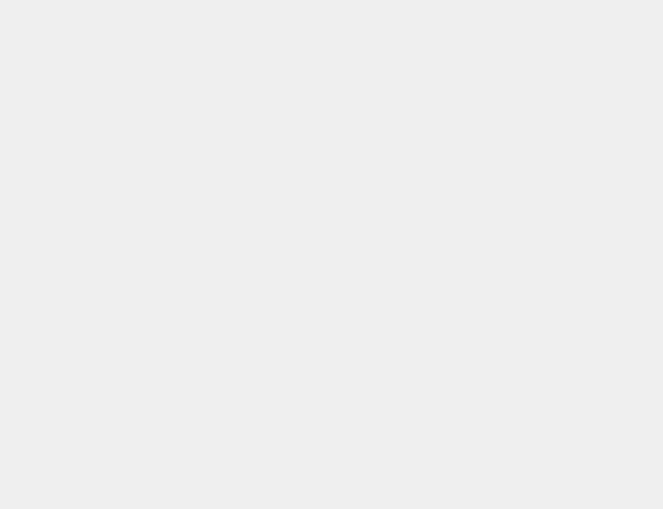
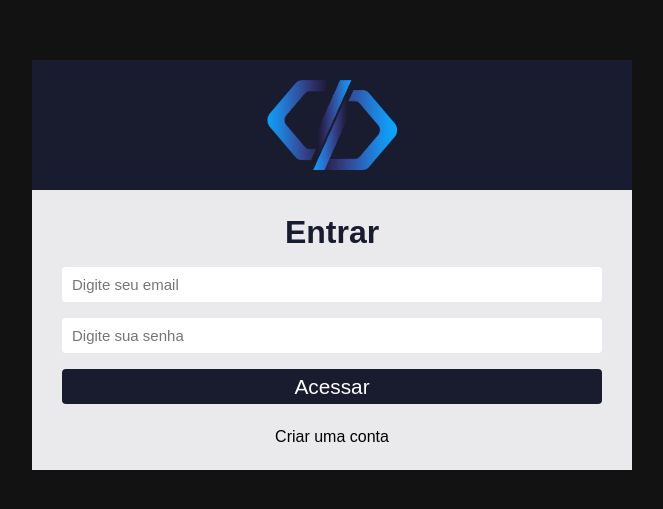
Before and after one commit to RaulCarloss/Sistema-de-Chamados, a React (Create React App) app: page / in a window 1280 px wide. Shown: the part 135-644 px from the top of the page, without its empty margins (308-971 px from the left). Built offline with nearby package versions, Linux system fonts and the light colour scheme.

Commit message:
pagina de login

```diff
--- a/src/pages/SignIn/index.js
+++ b/src/pages/SignIn/index.js
@@ -1,9 +1,40 @@
+import { useState } from 'react'
+import { Link } from 'react-router-dom';
 
+import './signin.css'
+import logo from '../../assets/logo.png'
 
 export default function SignIn(){
+    const [email, setEmail] = useState('');
+    const [password, setPassword] = useState('')
+
     return(
-        <div>
+        <div className='container-center'>
+            <div className='login'>
+                <div className='login-area'>
+                    <img src={logo} alt='logo do sistema de chamados' />
+                </div>
 
+                <form>
+                    <h1>Entrar</h1>
+                    <input
+                        type='text'
+                        placeholder='Digite seu email'
+                        value={email}
+                        onChange={ (e) => setEmail(e.target.value) }
+                    />
+                    <input
+                        type='password'
+                        placeholder='Digite sua senha'
+                        value={password}
+                        onChange={ (e) => setPassword(e.target.value) }
+                    />
+                    <button type='submit'>Acessar</button>
+                </form>
+
+                <Link to="/register">Criar uma conta</Link>
+
+            </div>
         </div>
     )
 }
--- /dev/null
+++ b/src/pages/SignIn/signin.css
@@ -0,0 +1,60 @@
+.container-center {
+    height: 100%;
+    display: flex;
+    justify-content: center;
+    align-items: center;
+    background-color: #121212;
+    padding: 0 12px;
+}
+.login {
+    background-color: #eaeaec;
+    width: 600px;
+    display: flex;
+    align-items: center;
+    justify-content: center;
+    flex-direction: column;
+}
+.login-area {
+    background-color: #181c2e;
+    width: 100%;
+    display: flex;
+    justify-content: center;
+}
+.login-area img {
+    width: 170px;
+    height: 130px;
+    padding: 20px;
+}
+form {
+    margin-top: 1.5rem;
+    width: 90%;
+    display: flex;
+    flex-direction: column;
+}
+form h1 {
+    text-align: center;
+    margin-bottom: 1rem;
+    color: #181c2e;
+}
+.login input {
+    margin-bottom: 1rem;
+    height: 35px;
+    border-radius: 4px;
+    border: 0;
+    padding: 10px;
+    font-size: 15px;
+    background-color: #fff;
+}
+form button {
+    height: 35px;
+    border: 0;
+    border-radius: 4px;
+    background-color: #181c2e;
+    color: #fff;
+    font-size: 1.3rem;
+}
+.login a {
+    margin: 1.5rem 0;
+    color: #000;
+    cursor: pointer;
+}
```
